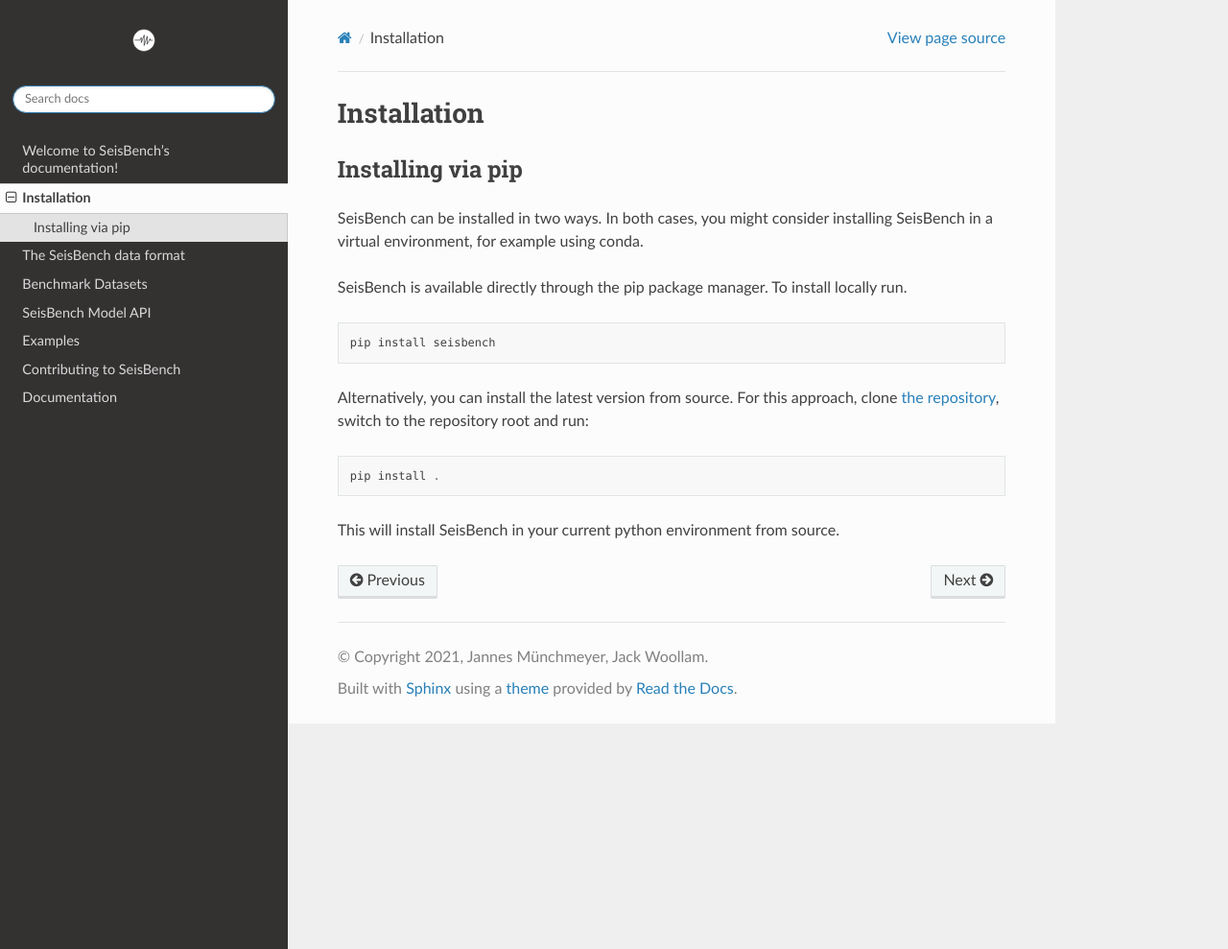
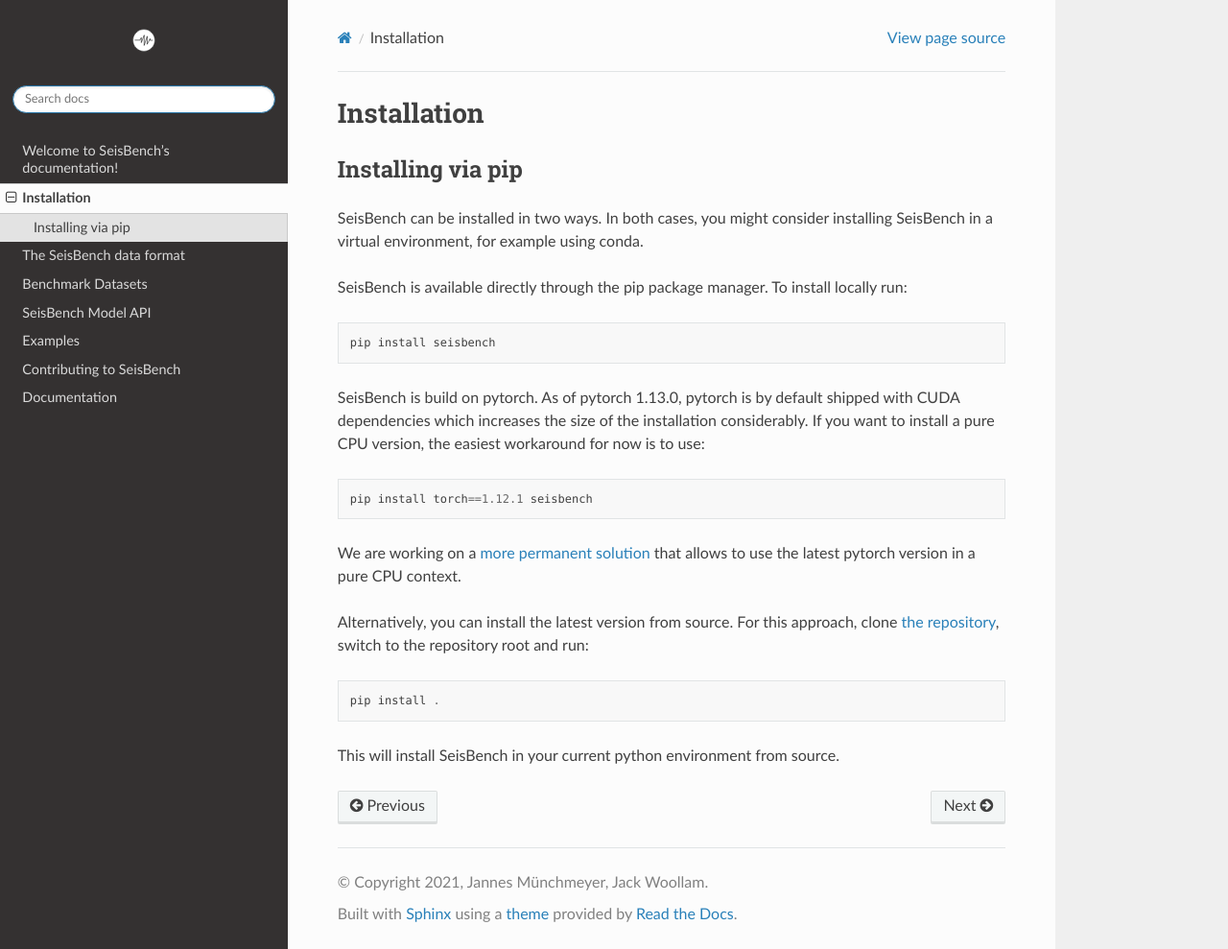
Before and after one commit to seisbench/seisbench, a Sphinx documentation site: the page built from docs/pages/installation_and_usage.rst, in a window 1280 px wide and 989 px high. Shown: the whole window at 96% size. Built offline with Sphinx 7.4.7 and the Read the Docs theme 2.0.0, drawn with Linux system fonts in a browser that asks for light colours.

Commit message:
Add recommendations for installation without CUDA dependencies
- added to readme and doc
- replace once #141 has been addressed
- closes #138

```diff
--- a/docs/pages/installation_and_usage.rst
+++ b/docs/pages/installation_and_usage.rst
@@ -9,9 +9,17 @@
 SeisBench can be installed in two ways.
 In both cases, you might consider installing SeisBench in a virtual environment, for example using conda.
 
-SeisBench is available directly through the pip package manager. To install locally run. ::
+SeisBench is available directly through the pip package manager. To install locally run: ::
 
     pip install seisbench
+
+SeisBench is build on pytorch.
+As of pytorch 1.13.0, pytorch is by default shipped with CUDA dependencies which increases the size of the installation considerably.
+If you want to install a pure CPU version, the easiest workaround for now is to use: ::
+
+    pip install torch==1.12.1 seisbench
+
+We are working on a `more permanent solution <https://github.com/seisbench/seisbench/issues/141>`_ that allows to use the latest pytorch version in a pure CPU context.
 
 Alternatively, you can install the latest version from source. For this approach, clone `the repository <https://github.com/seisbench/seisbench>`_, switch to the repository root and run: ::
 
```
Also changed, not shown: README.md (+9 -0 lines).
